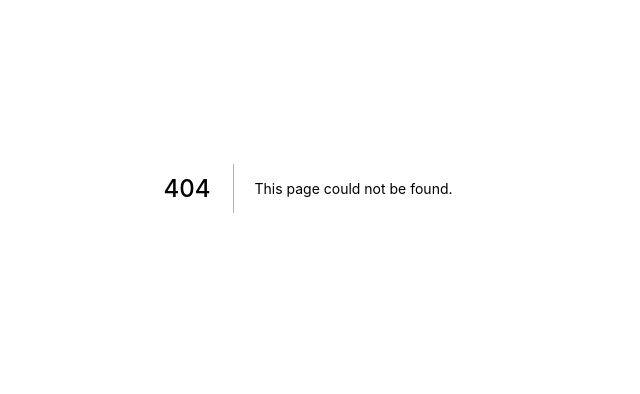
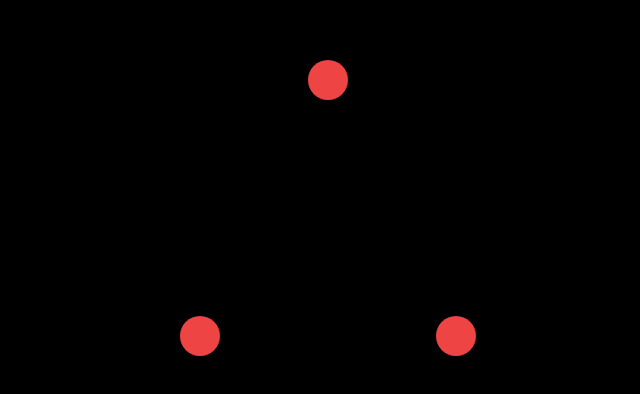
Before and after one commit to bvpav/superposition, a Next.js app: page /three-body-problem in a window 1280 px wide. Before the commit this address had no page. Shown: the part 212-606 px from the top of the page, without its empty margins (332-972 px from the left). Built offline with nearby package versions, Linux system fonts and the light colour scheme.

Commit message:
setup three body page

```diff
--- /dev/null
+++ b/src/pages/three-body-problem.tsx
@@ -0,0 +1,23 @@
+import { useState } from 'react';
+
+const ThreeBodyPage = () => {
+  const [positions, setPositions] = useState<[number, number][]>([
+    [0, 128],
+    [-128, -128],
+    [128, -128],
+  ]);
+  return (
+    <div className="flex h-[100vh] bg-black">
+      <div className="h-full w-full bg-black">
+        {positions.map(([x, y]) => (
+          <div
+            className="absolute left-[50%] top-[50%] h-10 w-10 rounded-full bg-red-500"
+            style={{ transform: `translate(${x}px, ${-y}px)` }}
+          />
+        ))}
+      </div>
+    </div>
+  );
+};
+
+export default ThreeBodyPage;
```
